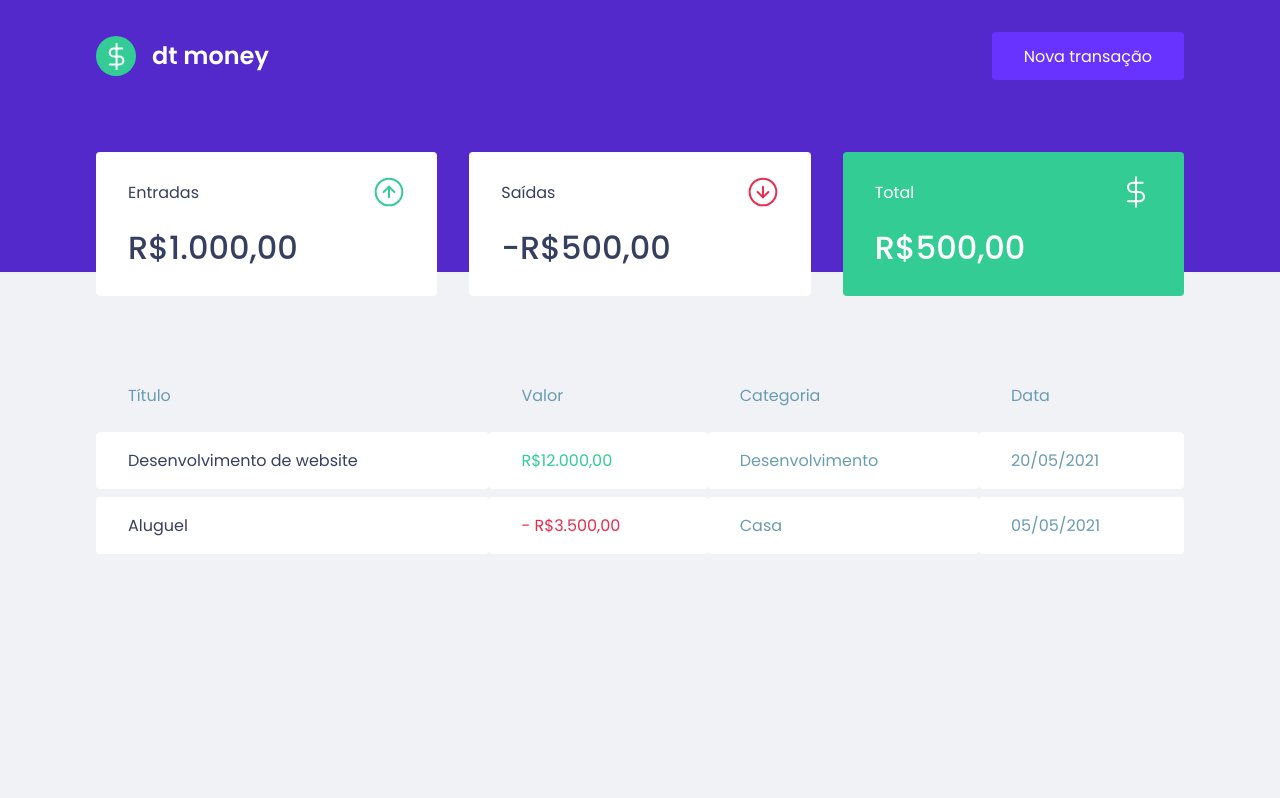
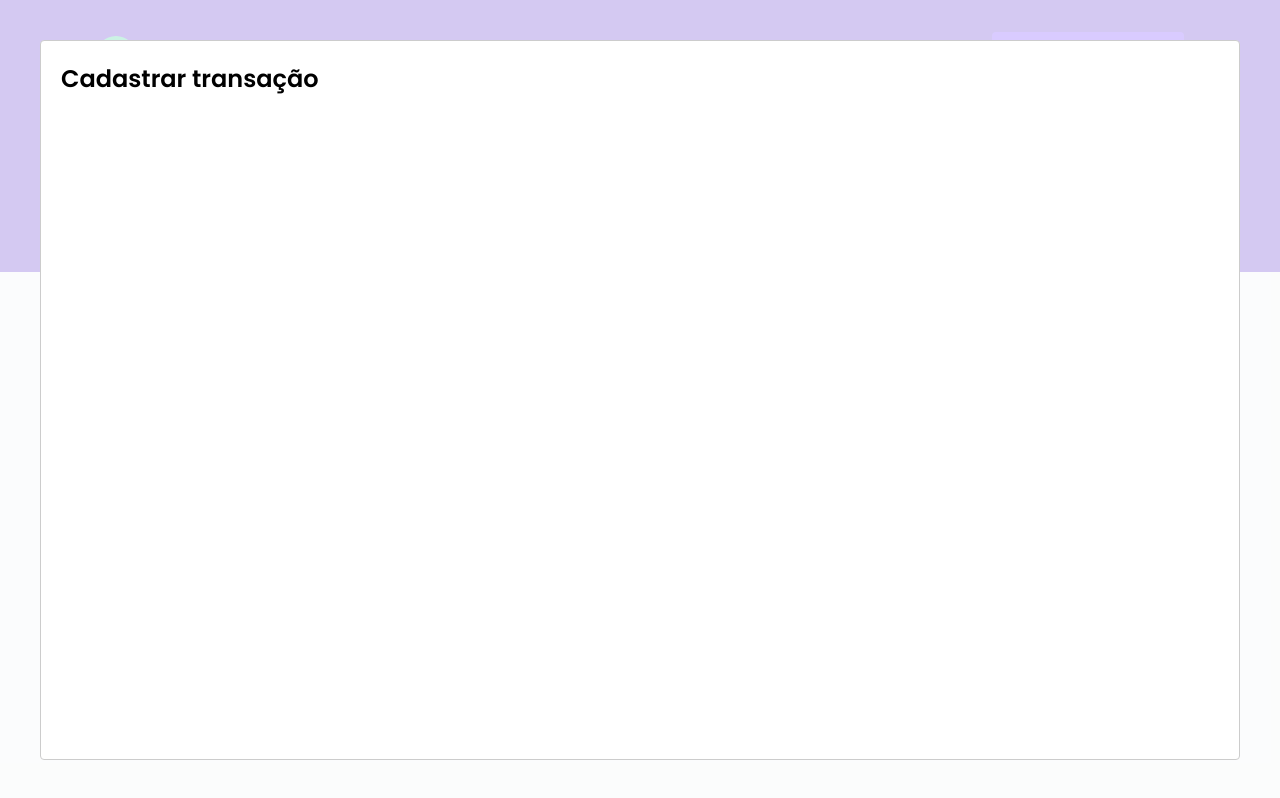
Before and after one commit to everton-araujo/dt-money, a React (Create React App) app: page / in a window 1280 px wide. Both pictures are taken after a click on the button "Nova transação". Built offline with nearby package versions, Linux system fonts and the light colour scheme; no server answers; what miragejs would draw is missing.

Commit message:
Modal created using react-modal

```diff
--- a/package.json
+++ b/package.json
@@ -7,6 +7,7 @@
     "miragejs": "^0.1.41",
     "react": "^17.0.2",
     "react-dom": "^17.0.2",
+    "react-modal": "^3.13.1",
     "react-scripts": "4.0.3",
     "styled-components": "^5.3.0",
     "web-vitals": "^1.0.1"
@@ -19,6 +20,7 @@
     "@types/node": "^12.0.0",
     "@types/react": "^17.0.0",
     "@types/react-dom": "^17.0.0",
+    "@types/react-modal": "^3.12.0",
     "@types/styled-components": "^5.1.9",
     "typescript": "^4.1.2"
   },
--- a/src/App.tsx
+++ b/src/App.tsx
@@ -1,13 +1,36 @@
+import { useState } from 'react';
+import Modal from 'react-modal';
+
 import { Dashboard } from "./components/Dashboard";
 import { Header } from "./components/Header";
 
 import { GlobalStyle } from "./styles/global";
 
+Modal.setAppElement('#root');
+
 export default function App() {
+  const [isNewTransactionModalOpen, setIsNewTransactionModalOpen] = useState(false);
+
+  function handleOpenNewTransactionModal() {
+    setIsNewTransactionModalOpen(true);
+  }
+
+  function handleCloseNewTransactionModal() {
+    setIsNewTransactionModalOpen(false);
+  }
+
   return (
     <>
-      <Header />
+      <Header onOpenNewTransactionModal={handleOpenNewTransactionModal} />
       <Dashboard />
+
+      <Modal
+        isOpen={isNewTransactionModalOpen}
+        onRequestClose={handleCloseNewTransactionModal}
+      >
+        <h2>Cadastrar transação</h2>
+      </Modal>
+
       <GlobalStyle />
     </>
   );
--- a/src/components/Header/index.tsx
+++ b/src/components/Header/index.tsx
@@ -5,13 +5,19 @@ import {
   Content
 } from './styles';
 
-export function Header() {
+interface HeaderProps {
+  onOpenNewTransactionModal: () => void;
+}
+
+export function Header({ onOpenNewTransactionModal }: HeaderProps) {
   return (
     <Container>
       <Content>
         <img src={logoImg} alt="dt money" />
-        <button type='button'>Nova transação</button>
+        <button type='button' onClick={onOpenNewTransactionModal}>
+          Nova transação
+        </button>
       </Content>
     </Container>
-  )
+  );
 }
```
Also changed, not shown: 1 other file (tests, documents, lock files or other folders).
